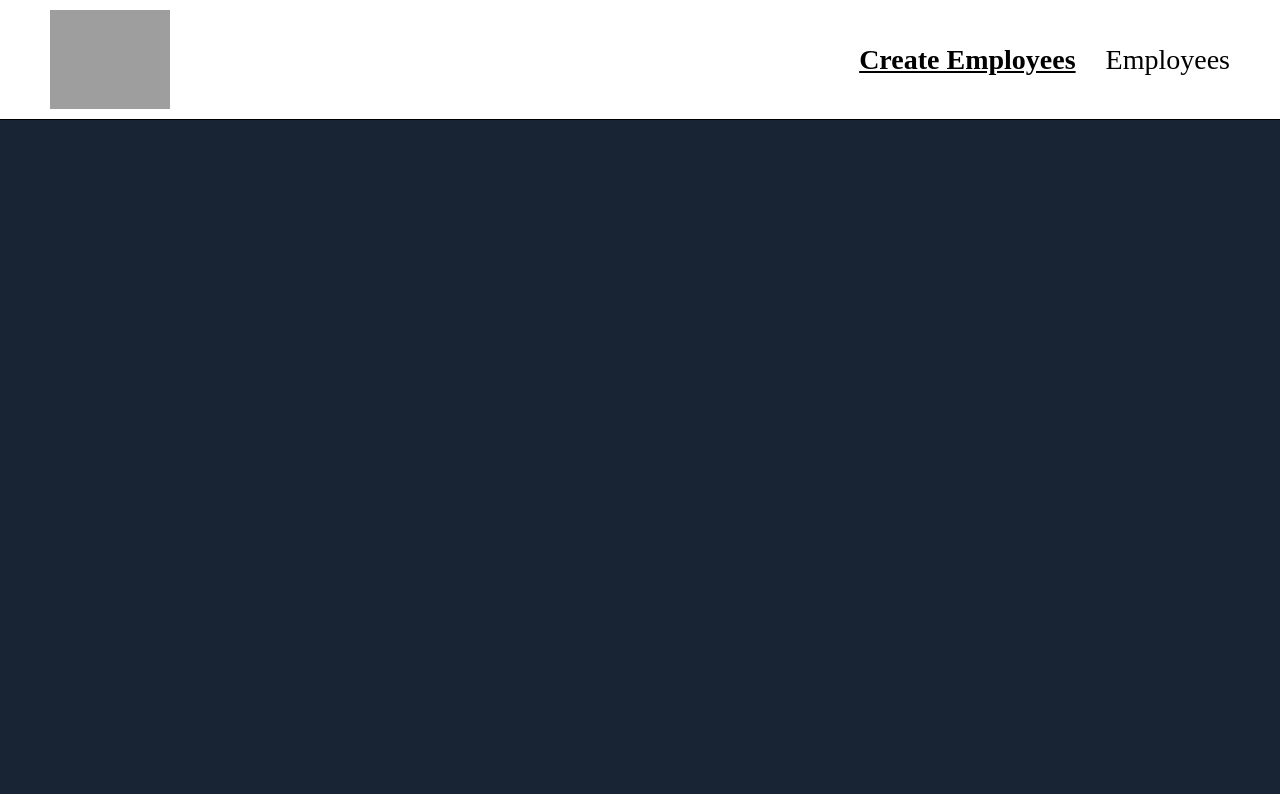
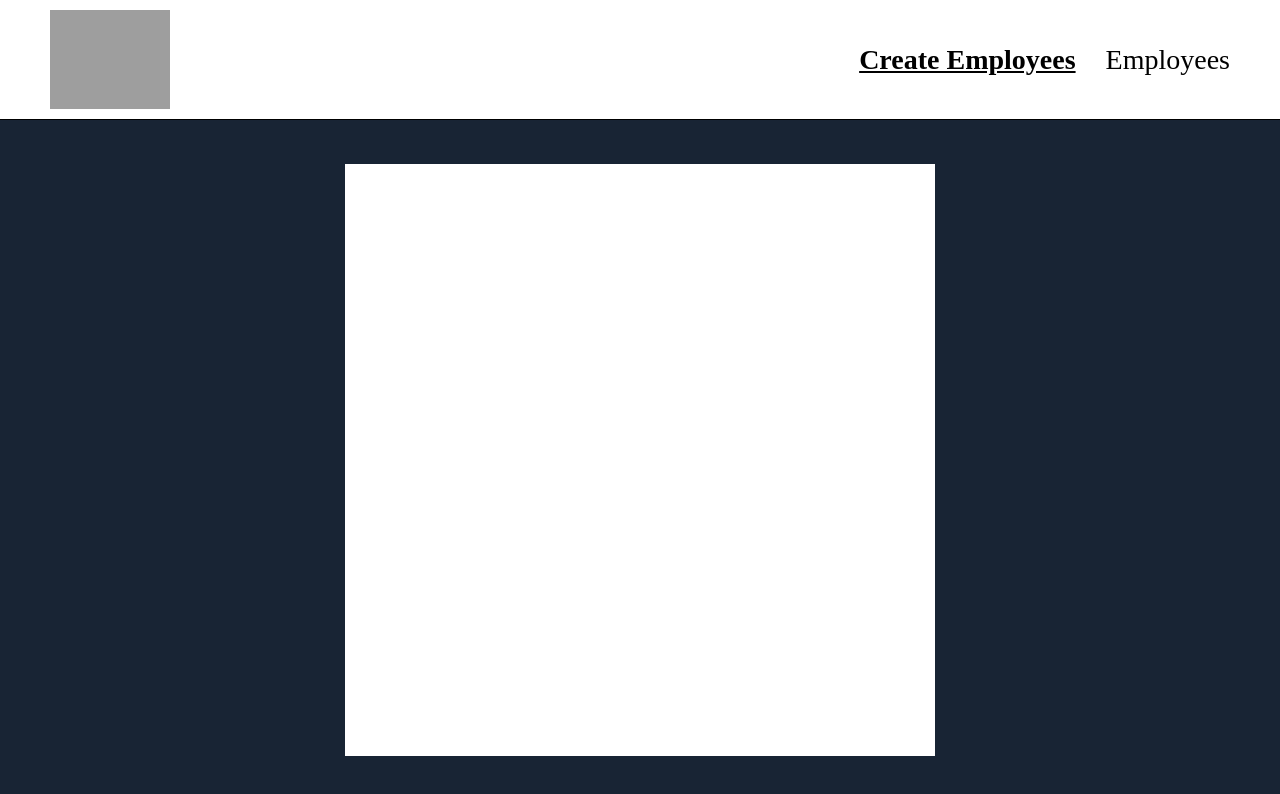
Before and after one commit to AllaBeloshapka/React_ts, a React (Vite) app: page /create in a window 1280 px wide. Shown: the top 794 px of the page. Built offline with nearby package versions, Linux system fonts and the light colour scheme; grey boxes are pictures that could not be loaded.

Commit message:
Update Layout & pages

```diff
--- a/src/pages/Project_15/Create_Employee/Create_Employee.tsx
+++ b/src/pages/Project_15/Create_Employee/Create_Employee.tsx
@@ -1,10 +1,14 @@
-
+import { AppLayoutContext } from "../Layout";
+import { FormaWrapper } from "./styles";
+import { useContext } from "react";
 
 function Create_Employee() {
+  const text = useContext(AppLayoutContext);
+
   return (
-    <div>
+    <FormaWrapper>
 
-    </div>
+    </FormaWrapper>
   )
 }
 export default Create_Employee;
--- a/src/pages/Project_15/Create_Employee/styles.ts
+++ b/src/pages/Project_15/Create_Employee/styles.ts
@@ -0,0 +1,7 @@
+import styled from "@emotion/styled";
+
+export const FormaWrapper = styled.div`
+width: 590px;
+height: 592px;
+background: white;
+`;
--- a/src/pages/Project_15/Employees/Employees.tsx
+++ b/src/pages/Project_15/Employees/Employees.tsx
@@ -1,10 +1,14 @@
-
+import { useContext } from "react";
+import { AppLayoutContext } from "../Layout";
+import { DataTitle, DataWrapper } from "./styles";
 
 function Employees() {
+  const text = useContext(AppLayoutContext);
+
   return (
-    <div>
-
-    </div>
+    <DataWrapper>
+      <DataTitle>{text}</DataTitle>
+    </DataWrapper>
   )
 }
 export default Employees;
--- a/src/pages/Project_15/Employees/styles.ts
+++ b/src/pages/Project_15/Employees/styles.ts
@@ -0,0 +1,13 @@
+import styled from "@emotion/styled";
+
+export const DataWrapper = styled.div`
+width: 590px;
+height: 470px;
+background: white;
+`;
+
+export const DataTitle = styled.h2`
+font-size: 24px;
+font-weight: 700;
+color: black
+`;
--- a/src/pages/Project_15/Layout.tsx
+++ b/src/pages/Project_15/Layout.tsx
@@ -1,7 +1,8 @@
-import { useNavigate } from "react-router-dom";
+
+
+import { createContext, type ChangeEvent, useState } from "react";
 
 import {
-  AppLayout,
   AppHeader,
   AppMain,
   HeaderLogoWrapper,
@@ -14,11 +15,27 @@ import {
 import { type LayoutProps } from "./types";
 import { ROUTES } from "./routes";
 
+//Создаем контекст для передачи данных между компонентами
+export const AppLayoutContext = createContext<string | undefined>(undefined);
+
 function Layout({ children }: LayoutProps) {
+  //Состояния для хранения значений текста
+const [textValue, setTextValue] = useState<string>("");
+//Состояния для хранения окончательного текста и передачи его в контекст
+  const [text, setText] = useState<string>("");
 
+  //Обработчик изменения текста в текстовом поле
+  const onChangeText = (event: ChangeEvent<HTMLTextAreaElement>) => {
+    setTextValue(event.target.value);
+  };
+//Функция для обновления контекста с текущим значением текста
+  const userData = () => {
+    setText(textValue);
+  };
 
   return (
-    <AppLayout>
+    //Оборачиваем компоненты в провайдер контекста и передаем значение текста
+    <AppLayoutContext.Provider value={text}>
       <AppHeader>
         <HeaderLogoWrapper>
           <HeaderLogoImage
@@ -38,14 +55,14 @@ function Layout({ children }: LayoutProps) {
           <HeaderNavLink
             to={ROUTES.EMPLOYEES}
             style={resolveActiveNavLinkStyles}
-          >
+>
             Employees
           </HeaderNavLink>
         </HeaderNavigation>
       </AppHeader>
 
       <AppMain>{children}</AppMain>
-    </AppLayout>
+    </AppLayoutContext.Provider>
   );
 }
 
--- a/src/pages/Project_15/styles.ts
+++ b/src/pages/Project_15/styles.ts
@@ -1,11 +1,11 @@
 import styled from "@emotion/styled";
 import { NavLink, type NavLinkRenderProps } from "react-router-dom";
 
-export const AppLayout = styled.div`
-  display: flex;
-  flex-direction: column;
-  flex: 1;
-`;
+// export const AppLayout = styled.div`
+//   display: flex;
+//   flex-direction: column;
+//   flex: 1;
+// `;
 
 export const AppHeader = styled.header`
   display: flex;
```
